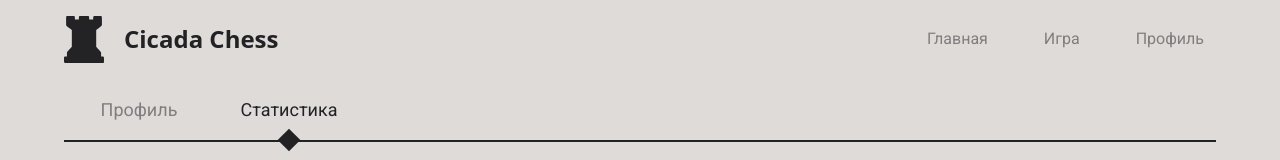
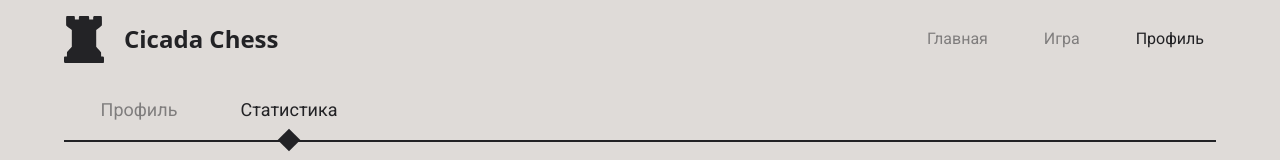
Before and after one commit to SmokingElk/cicada-frontend-mirror, a Next.js app: page /profile/stats in a window 1280 px wide. Shown: the top 160 px of the page. Built offline with nearby package versions, Linux system fonts and the light colour scheme.

Commit message:
add stats block

```diff
--- a/src/components/(shared)/framing/headerMenu.tsx
+++ b/src/components/(shared)/framing/headerMenu.tsx
@@ -1,5 +1,7 @@
 "use client";
 
+import headerMenuItems from "@/hardcode/headerMenuItems";
+import { HeaderMenuItemT } from "@/hardcode/headerMenuItems";
 import Link from "next/link";
 import { usePathname } from "next/navigation";
 import { useEffect, useState } from "react";
@@ -12,15 +14,12 @@ export default function Nav() {
     setCurrentPath(pathname);
   }, [pathname]);
 
-  const navLinks = [
-    { href: "/", label: "Главная" },
-    { href: "/game", label: "Игра" },
-    { href: "/profile/info", label: "Профиль" },
-  ];
-
-  const getClassName = (href: string) => {
+  const getClassName = (item: HeaderMenuItemT) => {
+    const highlight = item.highlight ?? item.href;
     const isActive =
-      href === "/" ? currentPath === href : currentPath.startsWith(href);
+      highlight === "/"
+        ? currentPath === highlight
+        : currentPath.startsWith(highlight);
 
     return `cursor-pointer px-3 py-2 rounded-md text-foreground transition-opacity ${
       isActive ? "opacity-100" : "opacity-50 hover:opacity-100"
@@ -29,12 +28,8 @@ export default function Nav() {
 
   return (
     <nav className="h-full flex justify-center items-center space-x-8">
-      {navLinks.map((link) => (
-        <Link
-          key={link.href}
-          href={link.href}
-          className={getClassName(link.href)}
-        >
+      {headerMenuItems.map((link) => (
+        <Link key={link.href} href={link.href} className={getClassName(link)}>
           {link.label}
         </Link>
       ))}
--- a/src/components/(shared)/profile/info/profileInfo.tsx
+++ b/src/components/(shared)/profile/info/profileInfo.tsx
@@ -4,7 +4,7 @@ import { useState } from "react";
 import LineSeparator from "../../common/lineSeparator";
 import { cn } from "@/lib/utils";
 import Image from "next/image";
-import AvatarPlaceholder from "@/../public/images/avatarPlaceholder.png";
+import AvatarPlaceholder from "@/../public/avatars/avatarPlaceholder.png";
 
 export default function profileInfoContent() {
   const [username, setUsername] = useState("playerNickname");
--- a/src/components/(shared)/profile/info/profileInfoPage.tsx
+++ b/src/components/(shared)/profile/info/profileInfoPage.tsx
@@ -1,5 +1,5 @@
 import Wrapper from "../../common/wrapper";
-import ProfileMenu from "../profileMenu";
+import ProfileMenu from "../menu/profileMenu";
 import ProfileInfo from "./profileInfo";
 
 export default function ProfileInfoPage() {
--- a/src/components/(shared)/profile/profileMenu.tsx
+++ b/src/components/(shared)/profile/menu/profileMenu.tsx
@@ -1,18 +1,14 @@
 "use client";
 
 import Link from "next/link";
-import RhombusDecor from "../common/rhombusDecor";
+import RhombusDecor from "../../common/rhombusDecor";
 import { usePathname } from "next/navigation";
 import { cn } from "@/lib/utils";
 import { Styleable } from "@/lib/types";
+import menuItems from "../../../../hardcode/profileMenuItems";
 
 export default function ProfileMenu({ className = "" }: Styleable) {
   const pathname = usePathname();
-
-  const menuItems = [
-    { href: "/profile/info", text: "Профиль" },
-    { href: "/profile/stats", text: "Статистика" },
-  ];
 
   let activeIndex = menuItems.findIndex((e) => pathname.includes(e.href));
 
--- a/src/components/(shared)/profile/stats/profileStatsPage.tsx
+++ b/src/components/(shared)/profile/stats/profileStatsPage.tsx
@@ -1,5 +1,5 @@
 import Wrapper from "../../common/wrapper";
-import ProfileMenu from "../profileMenu";
+import ProfileMenu from "../menu/profileMenu";
 import ProfileStats from "./profileStats";
 
 export default function ProfileStatsPage() {
--- /dev/null
+++ b/src/hardcode/headerMenuItems.ts
@@ -0,0 +1,13 @@
+export interface HeaderMenuItemT {
+  href: string;
+  label: string;
+  highlight?: string;
+}
+
+const headerMenuItems = [
+  { href: "/", label: "Главная" },
+  { href: "/game", label: "Игра" },
+  { href: "/profile/info", label: "Профиль", highlight: "/profile" },
+];
+
+export default headerMenuItems;
--- /dev/null
+++ b/src/hardcode/profileMenuItems.ts
@@ -0,0 +1,6 @@
+const menuItems = [
+  { href: "/profile/info", text: "Профиль" },
+  { href: "/profile/stats", text: "Статистика" },
+];
+
+export default menuItems;
```
Also changed, not shown: public/avatars/avatarPlaceholder.png (renamed from public/images/avatarPlaceholder.png).
